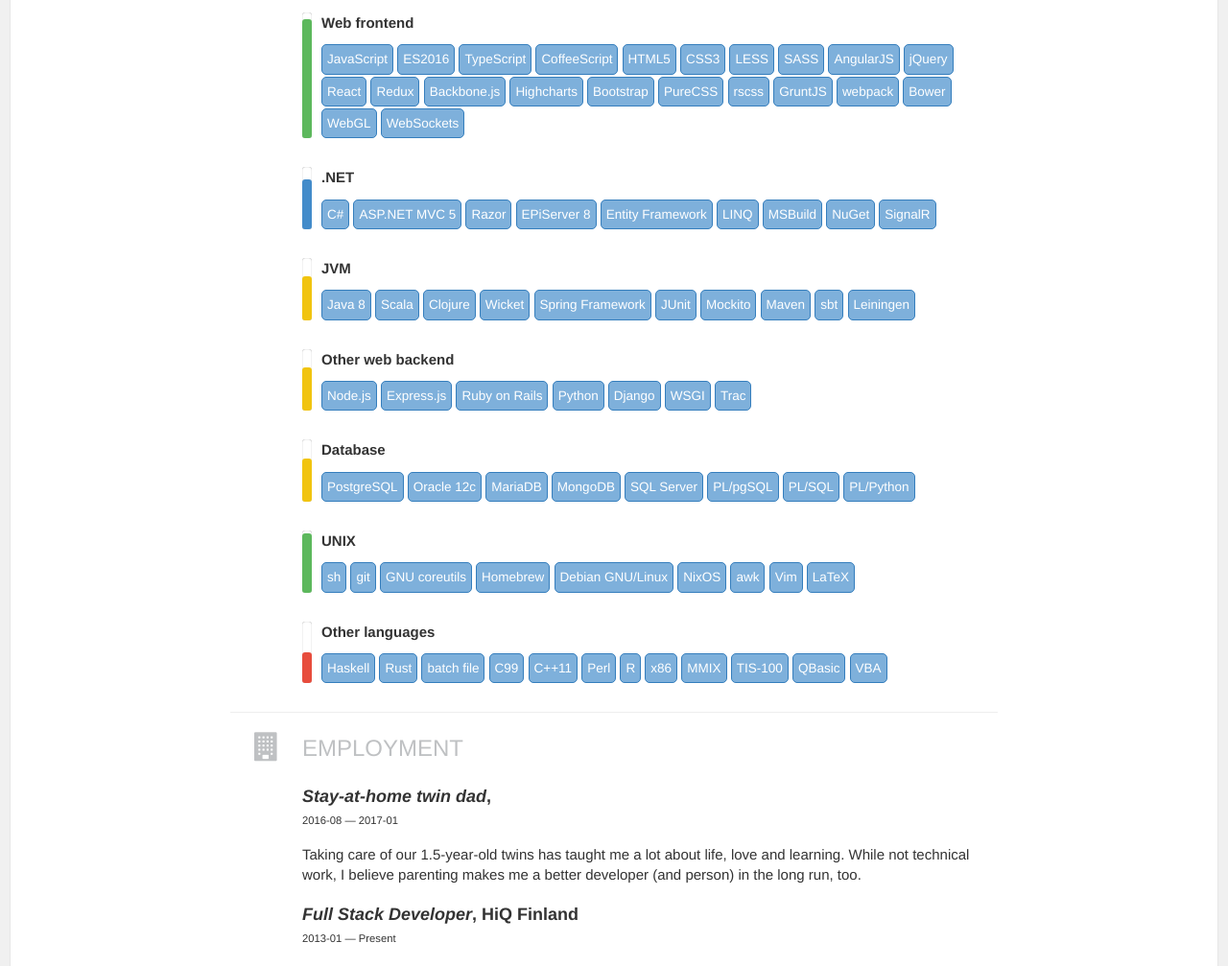
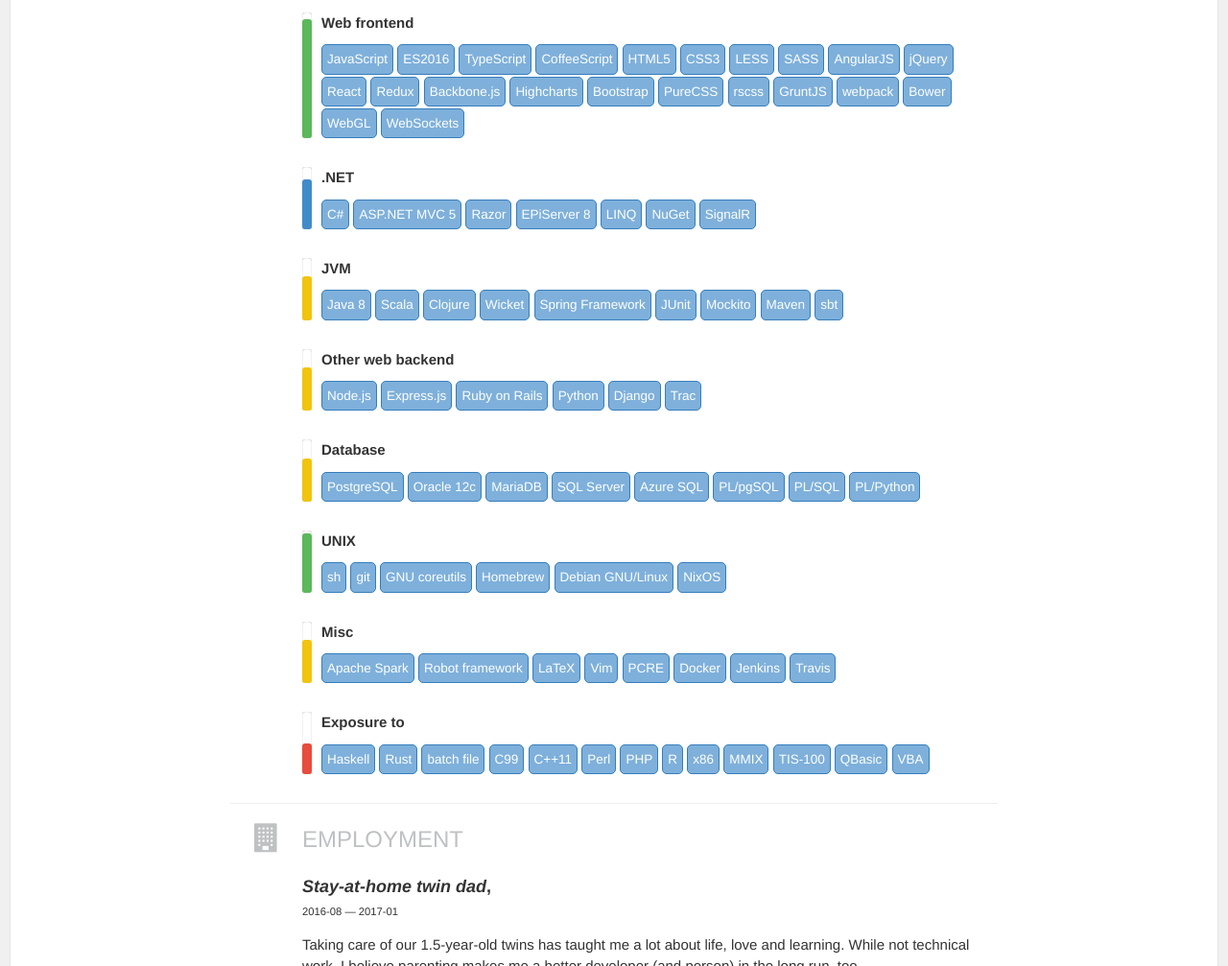
Before and after one commit to dancek/cv, a plain HTML site: page index.html in a window 1280 px wide. Shown: the part 422-1429 px from the top of the page at 96% size. Drawn offline with Linux system fonts and the light colour scheme.

Commit message:
automatically build, commit and push gh-pages

```diff
--- a/index.html
+++ b/index.html
@@ -292,10 +292,7 @@
                                     class="label label-keyword">Razor</span> <span class="label label-keyword">EPiServer 8</span>
 
                                         <span
-                                        class="label label-keyword">Entity Framework</span> <span class="label label-keyword">LINQ</span>
-
-                                            <span
-                                            class="label label-keyword">MSBuild</span> <span class="label label-keyword">NuGet</span>
+                                        class="label label-keyword">LINQ</span> <span class="label label-keyword">NuGet</span>
  <span class="label label-keyword">SignalR</span>
 
                                 </div>
@@ -319,8 +316,7 @@
  <span class="label label-keyword">Maven</span>
 
                                             <span
-                                            class="label label-keyword">sbt</span> <span class="label label-keyword">Leiningen</span>
-
+                                            class="label label-keyword">sbt</span>
                                 </div>
                             </div>
                         </li>
@@ -337,8 +333,7 @@
                                     class="label label-keyword">Ruby on Rails</span> <span class="label label-keyword">Python</span>
 
                                         <span
-                                        class="label label-keyword">Django</span> <span class="label label-keyword">WSGI</span>
- <span class="label label-keyword">Trac</span>
+                                        class="label label-keyword">Django</span> <span class="label label-keyword">Trac</span>
 
                                 </div>
                             </div>
@@ -353,12 +348,13 @@
  <span class="label label-keyword">Oracle 12c</span>
 
                                     <span
-                                    class="label label-keyword">MariaDB</span> <span class="label label-keyword">MongoDB</span>
- <span class="label label-keyword">SQL Server</span>
+                                    class="label label-keyword">MariaDB</span> <span class="label label-keyword">SQL Server</span>
 
                                         <span
-                                        class="label label-keyword">PL/pgSQL</span> <span class="label label-keyword">PL/SQL</span>
- <span class="label label-keyword">PL/Python</span>
+                                        class="label label-keyword">Azure SQL</span> <span class="label label-keyword">PL/pgSQL</span>
+
+                                            <span
+                                            class="label label-keyword">PL/SQL</span> <span class="label label-keyword">PL/Python</span>
 
                                 </div>
                             </div>
@@ -378,9 +374,25 @@
                                         <span
                                         class="label label-keyword">Debian GNU/Linux</span> <span class="label label-keyword">NixOS</span>
 
-                                            <span
-                                            class="label label-keyword">awk</span> <span class="label label-keyword">Vim</span>
- <span class="label label-keyword">LaTeX</span>
+                                </div>
+                            </div>
+                        </li>
+                        <li class="card card-nested card-skills">
+                            <div class="skill-level" rel="tooltip" title="intermediate" data-placement="left">
+                                <div class="skill-progress intermediate"></div>
+                            </div>
+                            <div class="skill-info"> <strong>Misc</strong>
+
+                                <div class="space-top labels"> <span class="label label-keyword">Apache Spark</span>
+ <span class="label label-keyword">Robot framework</span>
+
+                                    <span
+                                    class="label label-keyword">LaTeX</span> <span class="label label-keyword">Vim</span>
+ <span class="label label-keyword">PCRE</span>
+
+                                        <span
+                                        class="label label-keyword">Docker</span> <span class="label label-keyword">Jenkins</span>
+ <span class="label label-keyword">Travis</span>
 
                                 </div>
                             </div>
@@ -389,7 +401,7 @@
                             <div class="skill-level" rel="tooltip" title="beginner" data-placement="left">
                                 <div class="skill-progress beginner"></div>
                             </div>
-                            <div class="skill-info"> <strong>Other languages</strong>
+                            <div class="skill-info"> <strong>Exposure to</strong>
 
                                 <div class="space-top labels"> <span class="label label-keyword">Haskell</span>
  <span class="label label-keyword">Rust</span>
@@ -399,15 +411,16 @@
  <span class="label label-keyword">C++11</span>
 
                                         <span
-                                        class="label label-keyword">Perl</span> <span class="label label-keyword">R</span>
- <span class="label label-keyword">x86</span>
+                                        class="label label-keyword">Perl</span> <span class="label label-keyword">PHP</span>
+ <span class="label label-keyword">R</span>
 
                                             <span
-                                            class="label label-keyword">MMIX</span> <span class="label label-keyword">TIS-100</span>
- <span class="label label-keyword">QBasic</span>
+                                            class="label label-keyword">x86</span> <span class="label label-keyword">MMIX</span>
+ <span class="label label-keyword">TIS-100</span>
 
                                                 <span
-                                                class="label label-keyword">VBA</span>
+                                                class="label label-keyword">QBasic</span> <span class="label label-keyword">VBA</span>
+
                                 </div>
                             </div>
                         </li>
```
Also changed, not shown: print.html (+11 -8 lines).
